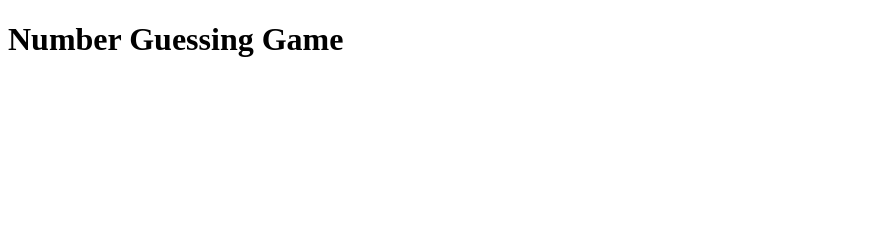
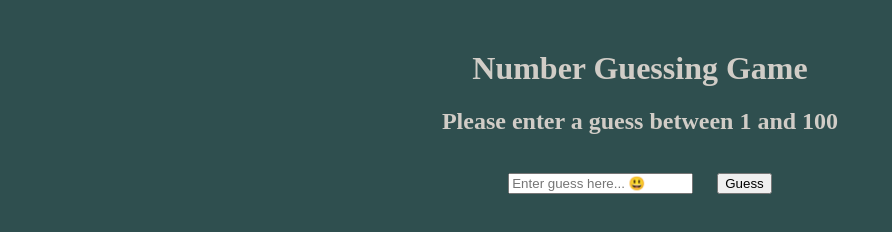
Before and after one commit to kargyros/guess-the-number-game, a plain HTML site: page index.html in a window 1280 px wide. Shown: the whole page, without its empty margins (0-892 px from the left). Drawn offline with Linux system fonts and the light colour scheme.

Commit message:
scaffold HTML and add CSS

```diff
--- a/css/style.css
+++ b/css/style.css
@@ -0,0 +1,28 @@
+body {
+  background-color: darkslategrey;
+  color: #d1cdc7;
+  margin-top: 50px;
+  text-align: center;
+}
+
+form {
+  align-items: center;
+	display: flex;
+  justify-content: center;
+  margin-top: 24px;
+}
+
+#prev-guesses-msg {
+  font-size: 24px;
+  margin-top: 24px;
+}
+
+#prev-guesses {
+  font-size: 20px;
+  margin-top: 16px;
+}
+
+#guess-button,
+#reset-button {
+  margin-left: 24px;
+}
--- a/index.html
+++ b/index.html
@@ -10,5 +10,15 @@
 </head>
 <body>
   <h1>Number Guessing Game</h1>
+  <h2 id="message">Please enter a guess between 1 and 100</h2>
+  <form>
+    <input type="text" placeholder="Enter guess here... 😃" id="guess-input">
+    <button id="guess-button" type="submit">Guess</button>
+    <h3 id="prev-guesses-msg"></h3>
+    <div id="prev-guesses"></div>
+    <button id="reset-button" type="reset" hidden>Reset</button>
+  </form>
 </body>
 </html>
+
+<!-- use h# id shortcut -->
```
